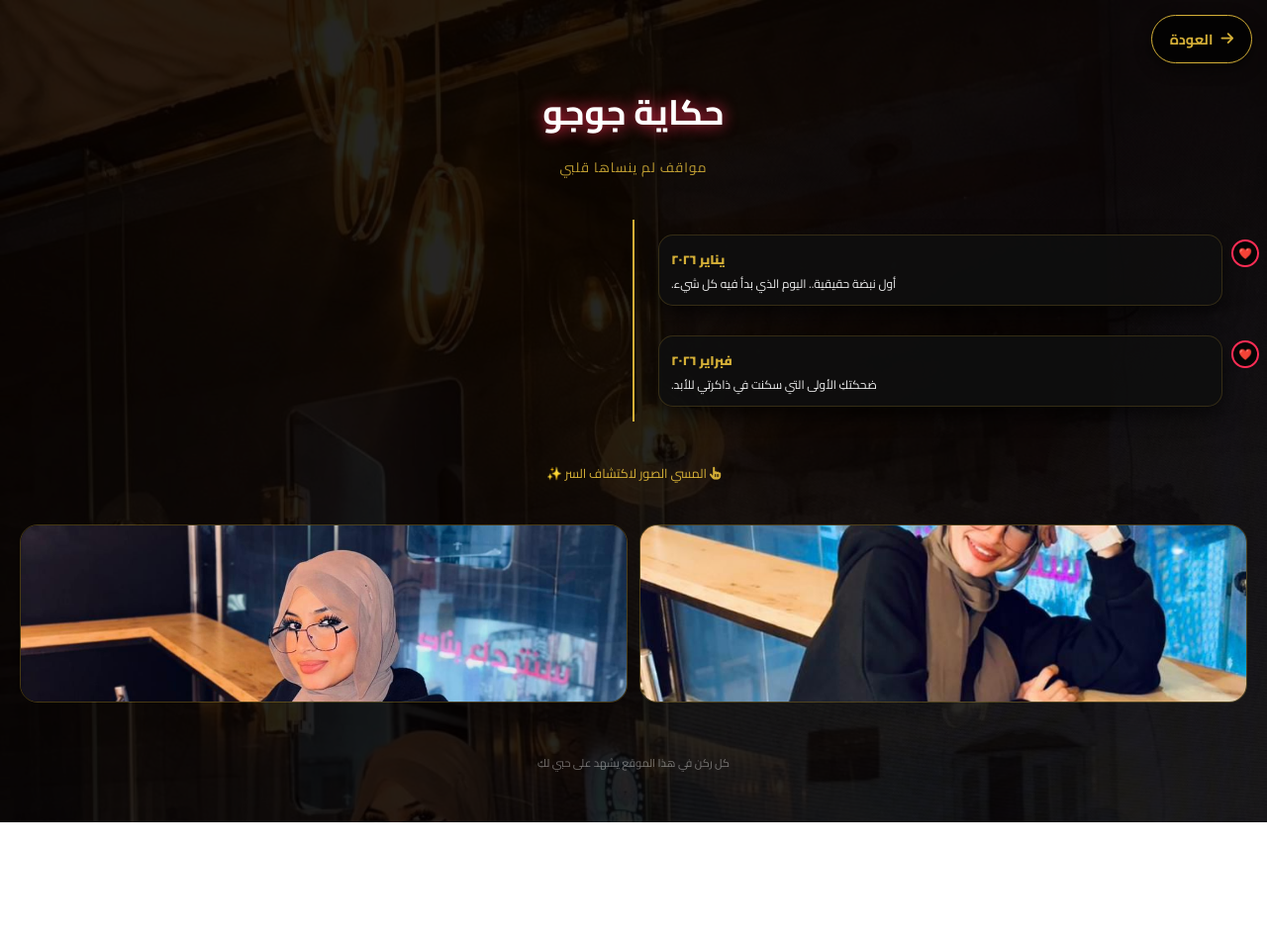
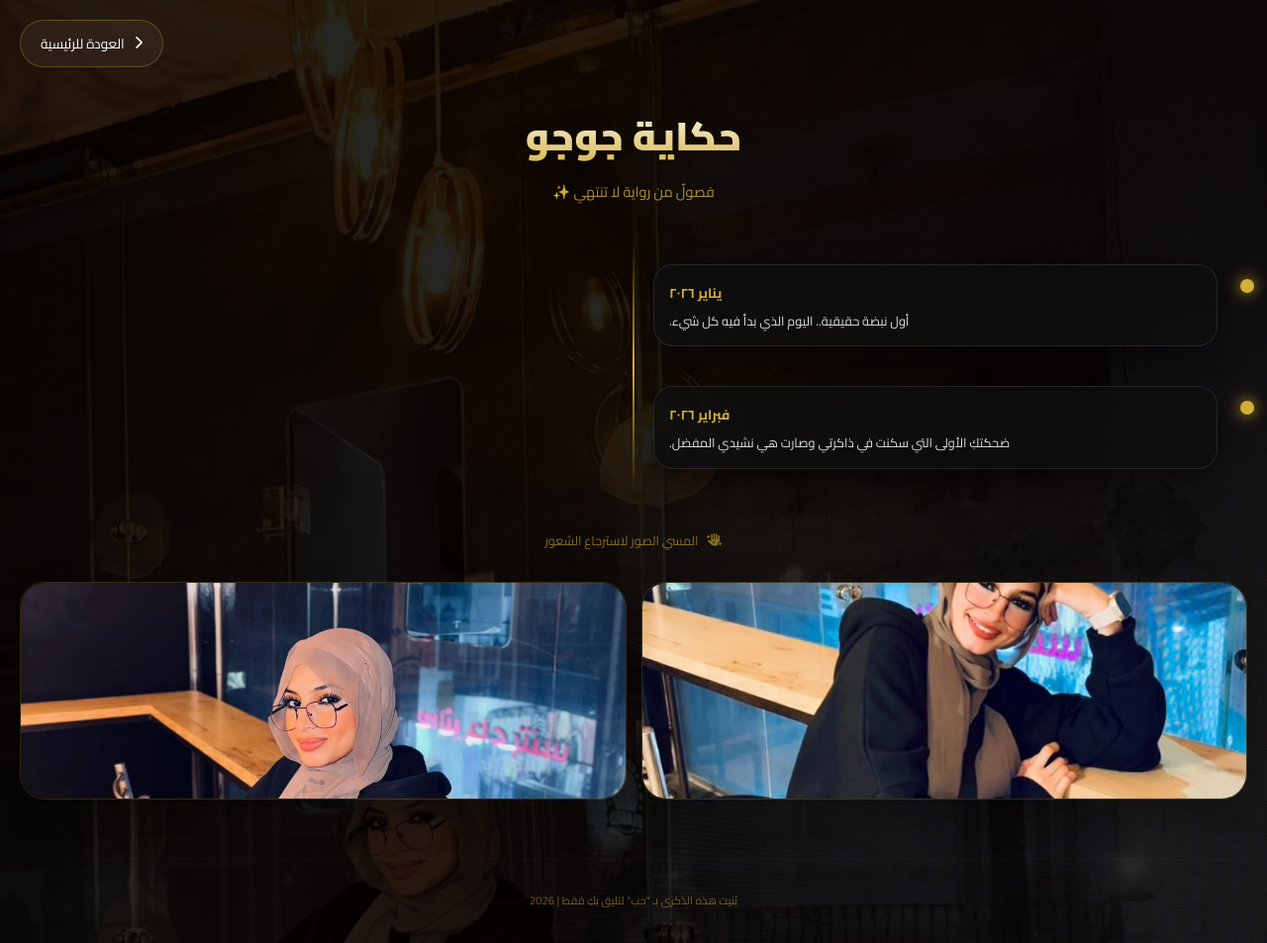
Before and after one commit to oyousry687-bot/myylove, a plain HTML site: page memories.html in a window 1280 px wide. Shown: the top 953 px of the page at 99% size. Before the commit the page ends 831 px from the top, so only its background shows below. Drawn offline with Linux system fonts and the light colour scheme.

Commit message:
Update memories.html

```diff
--- a/memories.html
+++ b/memories.html
@@ -11,10 +11,10 @@
             --primary-pink: #ff2d55;
             --gold: #d4af37;
             --dark-bg: #050505;
-            --glass: rgba(15, 15, 15, 0.92);
+            --glass: rgba(15, 15, 15, 0.85);
+            --card-shadow: rgba(212, 175, 55, 0.15);
         }
 
-        /* تحسينات عامة للموبايل */
         * {
             margin: 0; padding: 0; box-sizing: border-box;
             font-family: 'Cairo', sans-serif;
@@ -25,7 +25,6 @@
             background-color: var(--dark-bg);
             color: white;
             min-height: 100vh;
-            /* جعل الخلفية ثابتة ومريحة للعين على الموبايل */
             background: linear-gradient(rgba(0,0,0,0.85), rgba(0,0,0,0.85)),
                         url("7b8fc8fd-a307-40e9-85ff-b8f8aa10e8df.jpg") no-repeat center center fixed;
             background-size: cover;
@@ -33,123 +32,134 @@
             overflow-x: hidden;
         }
 
-        /* زر العودة الفخم */
+        /* زر العودة الأنيق */
         .back-btn {
-            position: fixed; top: 15px; right: 15px; /* تم نقله لليسار لأن الاتجاه RTL */
-            color: var(--gold); text-decoration: none; font-weight: bold; font-size: 0.9rem;
-            background: rgba(0,0,0,0.7); padding: 10px 18px; border-radius: 30px;
-            border: 1px solid var(--gold); z-index: 1000;
-            display: flex; align-items: center; gap: 8px;
-            box-shadow: 0 5px 15px rgba(0,0,0,0.5);
+            position: fixed; top: 20px; left: 20px;
+            color: white; text-decoration: none; font-size: 0.85rem;
+            background: rgba(255, 255, 255, 0.05); backdrop-filter: blur(10px);
+            padding: 10px 20px; border-radius: 40px;
+            border: 1px solid rgba(212, 175, 55, 0.3); z-index: 1000;
+            display: flex; align-items: center; gap: 10px;
+            transition: 0.3s;
         }
 
-        header { text-align: center; margin: 60px 0 40px; }
-        header h1 { font-size: 2.2rem; text-shadow: 0 0 15px var(--primary-pink); margin-bottom: 10px; }
-        header p { color: var(--gold); font-size: 0.85rem; letter-spacing: 1px; opacity: 0.9; }
+        header {
+            text-align: center; margin: 80px 0 40px;
+            animation: fadeInDown 1s ease-out;
+        }
+        header h1 { font-size: 2.5rem; font-weight: 900; background: linear-gradient(to bottom, #fff, var(--gold)); -webkit-background-clip: text; -webkit-text-fill-color: transparent; }
+        header p { color: var(--gold); font-size: 0.9rem; opacity: 0.8; margin-top: 5px; }
 
-        /* الخط الزمني المتجاوب */
-        .timeline { position: relative; width: 100%; margin: 20px 0; }
+        /* Timeline احترافي */
+        .timeline { position: relative; margin: 40px 0; }
         .timeline::after {
-            content: ''; position: absolute; width: 2px; background: var(--gold);
+            content: ''; position: absolute; width: 2px;
+            background: linear-gradient(to bottom, transparent, var(--gold), transparent);
             top: 0; bottom: 0; left: 50%; transform: translateX(-50%);
         }
 
         .timeline-item {
-            padding: 15px 25px; position: relative; width: 50%;
+            padding: 20px; position: relative; width: 50%;
+            animation: fadeInUp 1.2s ease-out both;
         }
 
         .timeline-item::after {
-            content: '❤️'; position: absolute; width: 24px; height: 24px;
-            background-color: var(--dark-bg); border: 2px solid var(--primary-pink);
-            top: 20px; border-radius: 50%; z-index: 10; font-size: 11px;
-            display: flex; align-items: center; justify-content: center;
+            content: ''; position: absolute; width: 14px; height: 14px;
+            background: var(--gold); box-shadow: 0 0 15px var(--gold);
+            top: 35px; border-radius: 50%; z-index: 10;
         }
 
-        .left { left: 0; text-align: left; }
-        .right { left: 50%; text-align: right; }
-
-        .left::after { right: -12px; }
-        .right::after { left: -12px; }
+        .left { left: 0; text-align: left; padding-right: 30px; }
+        .right { left: 50%; text-align: right; padding-left: 30px; }
+        .left::after { right: -7px; }
+        .right::after { left: -7px; }
 
         .content {
-            padding: 12px; background: var(--glass); border: 1px solid rgba(212, 175, 55, 0.2);
-            border-radius: 15px; box-shadow: 0 8px 20px rgba(0,0,0,0.6);
+            padding: 15px; background: var(--glass);
+            border: 1px solid rgba(255, 255, 255, 0.1);
+            border-radius: 20px; backdrop-filter: blur(10px);
+            box-shadow: 0 10px 30px rgba(0,0,0,0.5);
+        }
+        .content h3 { color: var(--gold); font-size: 0.85rem; margin-bottom: 5px; }
+        .content p { font-size: 0.8rem; line-height: 1.6; color: #ddd; }
+
+        /* كروت الذكريات المطورة */
+        .memories-grid {
+            display: grid; grid-template-columns: 1fr 1fr; gap: 15px; margin-top: 30px;
         }
 
-        .content h3 { color: var(--gold); font-size: 0.8rem; margin-bottom: 5px; font-weight: 900; }
-        .content p { font-size: 0.75rem; line-height: 1.4; color: #eee; }
-
-        /* ألبوم الصور - تفاعل اللمس */
-        .memories-grid {
-            display: grid; grid-template-columns: 1fr 1fr; gap: 12px; margin-top: 40px;
-        }
-
-        .memory-card { height: 180px; perspective: 1000px; }
+        .memory-card { height: 220px; perspective: 1000px; }
 
         .memory-inner {
             position: relative; width: 100%; height: 100%;
-            transition: transform 0.6s cubic-bezier(0.4, 0, 0.2, 1);
+            transition: transform 0.7s cubic-bezier(0.175, 0.885, 0.32, 1.275);
             transform-style: preserve-3d;
         }
 
-        /* تفعيل القلب عند اللمس للموبايل عبر كلاس active */
         .memory-card.flipped .memory-inner { transform: rotateY(180deg); }
 
         .memory-front, .memory-back {
             position: absolute; width: 100%; height: 100%;
-            backface-visibility: hidden; border-radius: 18px;
-            border: 1px solid rgba(212, 175, 55, 0.3); overflow: hidden;
+            backface-visibility: hidden; border-radius: 25px;
+            border: 1px solid rgba(212, 175, 55, 0.2);
+            box-shadow: 0 15px 35px rgba(0,0,0,0.3);
         }
 
-        .memory-front img { width: 100%; height: 100%; object-fit: cover; }
+        .memory-front img { width: 100%; height: 100%; object-fit: cover; border-radius: 25px; }
 
         .memory-back {
-            background: linear-gradient(135deg, #1a1a1a, #000);
+            background: linear-gradient(135deg, #111, #000);
             color: var(--gold); display: flex; align-items: center;
             justify-content: center; transform: rotateY(180deg);
-            padding: 15px; font-size: 0.75rem; font-style: italic;
-            text-align: center; line-height: 1.5;
+            padding: 20px; text-align: center;
         }
 
-        .touch-hint {
-            text-align: center; color: var(--gold); margin-top: 40px;
-            font-size: 0.8rem; animation: pulse 2s infinite;
+        .memory-back p { font-size: 0.85rem; line-height: 1.6; font-style: italic; }
+
+        .hint-text {
+            text-align: center; color: var(--gold); margin: 40px 0 10px;
+            font-size: 0.8rem; opacity: 0.6; display: flex; align-items: center; justify-content: center; gap: 8px;
         }
 
-        @keyframes pulse {
-            0%, 100% { opacity: 0.5; }
-            50% { opacity: 1; }
+        /* Animations */
+        @keyframes fadeInUp {
+            from { opacity: 0; transform: translateY(30px); }
+            to { opacity: 1; transform: translateY(0); }
+        }
+        @keyframes fadeInDown {
+            from { opacity: 0; transform: translateY(-30px); }
+            to { opacity: 1; transform: translateY(0); }
         }
 
-        footer { text-align: center; margin-top: 50px; padding-bottom: 30px; color: white; opacity: 0.4; font-size: 0.7rem; }
+        footer { text-align: center; margin-top: 60px; padding: 30px 0; border-top: 1px solid rgba(255,255,255,0.05); color: var(--gold); font-size: 0.7rem; opacity: 0.5; }
     </style>
 </head>
 <body>
 
-    <a href="index.html" class="back-btn"><i class="fas fa-arrow-right"></i> العودة</a>
+    <a href="index.html" class="back-btn"><i class="fas fa-chevron-right"></i> العودة للرئيسية</a>
 
     <header>
         <h1>حكاية جوجو</h1>
-        <p>مواقف لم ينساها قلبي</p>
+        <p>فصولٌ من رواية لا تنتهي ✨</p>
     </header>
 
     <div class="timeline">
-       <div class="timeline-item left">
+         <div class="timeline-item left">
             <div class="content">
                 <h3> يناير ٢٠٢٦</h3>
                 <p>أول نبضة حقيقية.. اليوم الذي بدأ فيه كل شيء.</p>
             </div>
         </div>
-        <div class="timeline-item left">
+        <div class="timeline-item left" style="animation-delay: 0.3s;">
             <div class="content">
                 <h3>فبراير ٢٠٢٦</h3>
-                <p>ضحكتكِ الأولى التي سكنت في ذاكرتي للأبد.</p>
+                <p>ضحكتكِ الأولى التي سكنت في ذاكرتي وصارت هي نشيدي المفضل.</p>
             </div>
         </div>
     </div>
 
-    <div class="touch-hint">
-        <i class="fas fa-hand-pointer"></i> المسي الصور لاكتشاف السر ✨
+    <div class="hint-text">
+        <i class="fas fa-hand-sparkles"></i> المسي الصور لاسترجاع الشعور
     </div>
 
     <div class="memories-grid">
@@ -159,7 +169,7 @@
                     <img src="9a64d4d0-e2f9-4d91-8c25-7f656cffb0f9.jpg">
                 </div>
                 <div class="memory-back">
-                    كنتِ تبدين كالملاك في هذه الصورة ❤️
+                    <p>في هذه اللحظة، شعرت أن العالم كله توقف ليراقب جمالكِ ❤️</p>
                 </div>
             </div>
         </div>
@@ -169,16 +179,16 @@
                     <img src="79423fe8-63cf-4dab-a764-358bc324d587.jpg">
                 </div>
                 <div class="memory-back">
-                    أحب ذكاءكِ الذي يظهر في عينيكِ هنا ✨
+                    <p>عيناكِ تحكيان قصصاً من الذكاء والسحر لا يمل قلبي من قراءتها ✨</p>
                 </div>
             </div>
         </div>
     </div>
 
-    <footer>كل ركن في هذا الموقع يشهد على حبي لكِ</footer>
+    <footer>بُنيت هذه الذكرى بـ "حب" لتليق بكِ فقط | 2026</footer>
 
     <script>
-        // كود بسيط لضمان تفاعل اللمس بسلاسة
+        // تأثير بسيط لجعل العناصر تظهر عند السكرول (اختياري)
         document.addEventListener('touchstart', function() {}, {passive: true});
     </script>
 </body>
```
